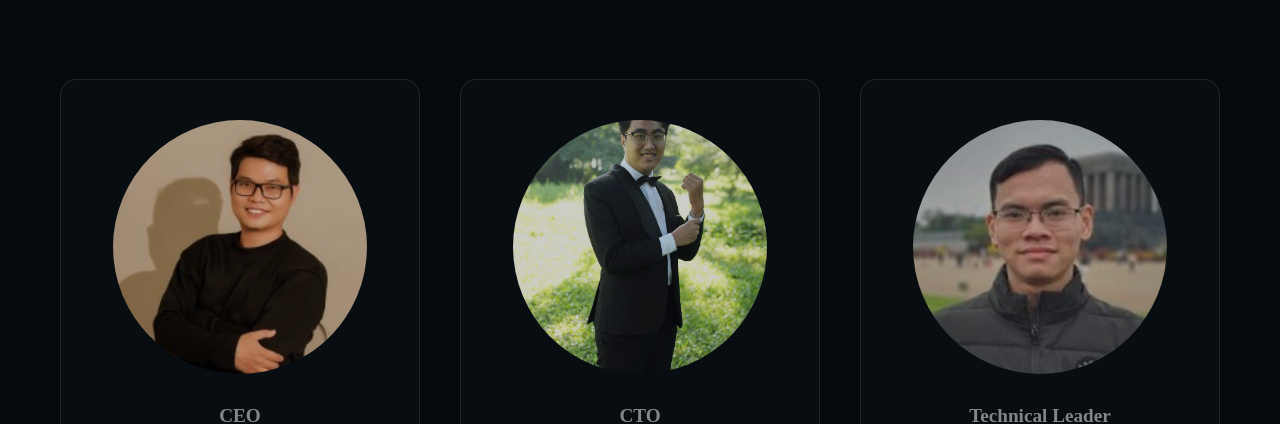
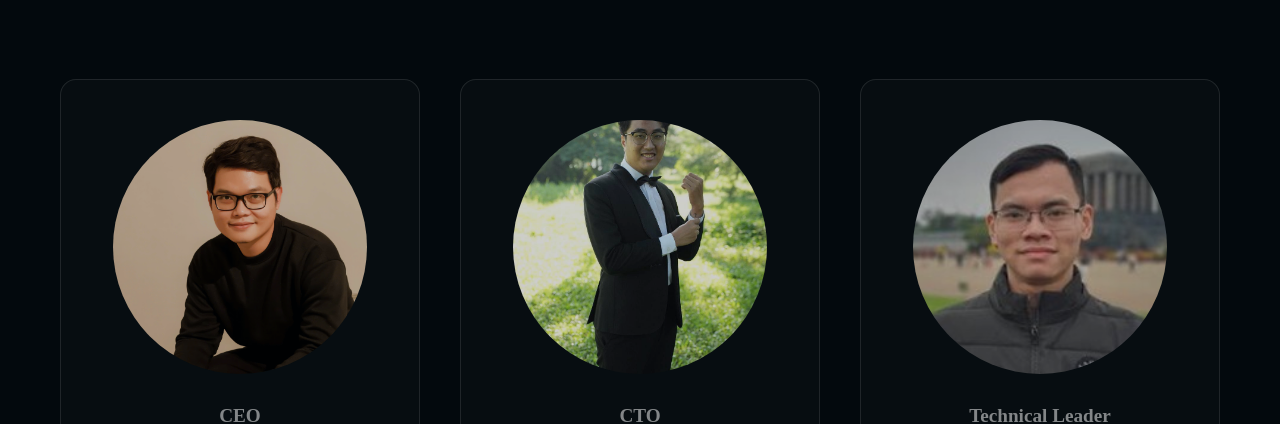
Before and after one commit to Sonarix-Studio/website, a Next.js app: page / in a window 1280 px wide. Shown: the part 3680-4104 px from the top of the page. Built offline with nearby package versions, Linux system fonts and the light colour scheme; a web font is replaced by a local one.

Commit message:
chore: update avatar

```diff
--- a/src/components/CompanyServices/CompanyServices.tsx
+++ b/src/components/CompanyServices/CompanyServices.tsx
@@ -33,7 +33,7 @@ const CompanyServices: React.FC = () => {
       name: "Sơn Đình",
       description:
         "Great games aren't just built with code — they're crafted with curiosity, courage, and care.",
-      icon: "/images/team/1671728375874.jpeg",
+      icon: "/images/team/avatar.jpg",
       link: "https://www.linkedin.com/in/sondinh91/",
     },
     {
```
Also changed, not shown: public/images/team/avatar.jpg (added).
